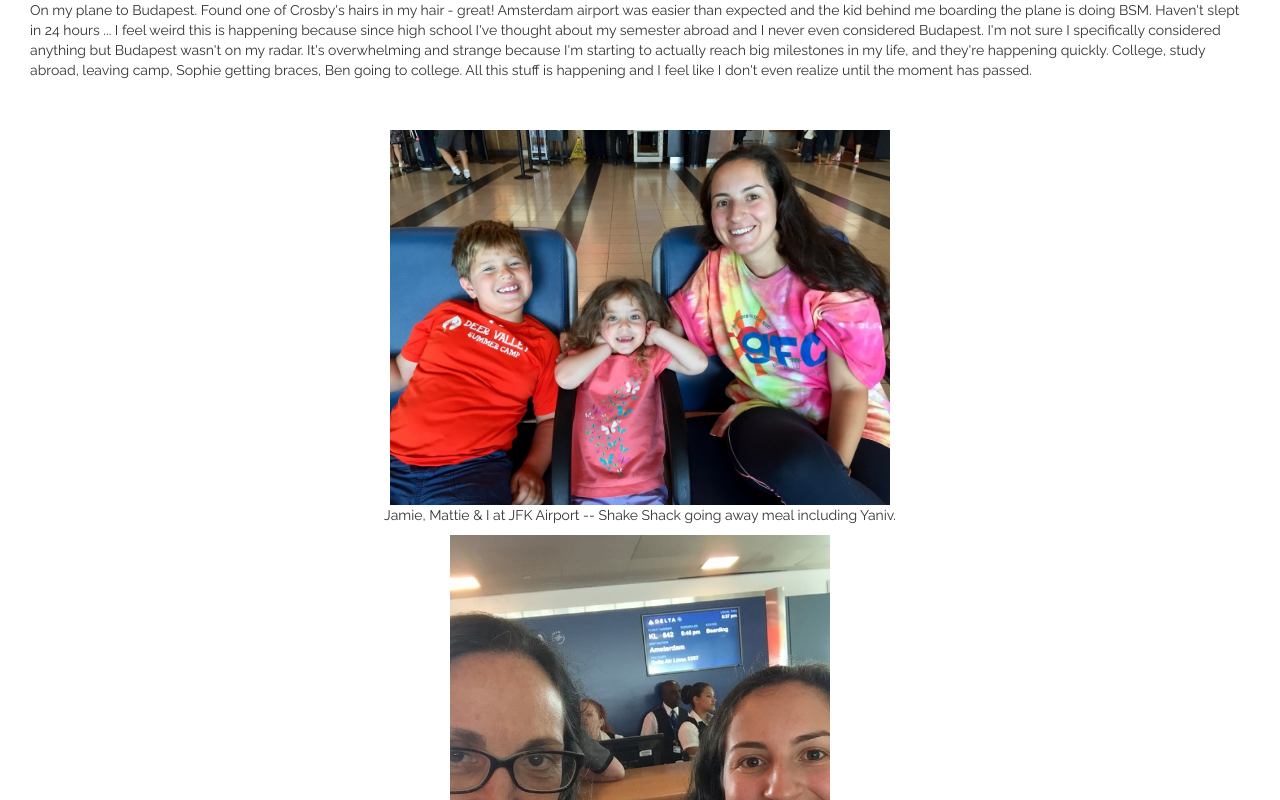
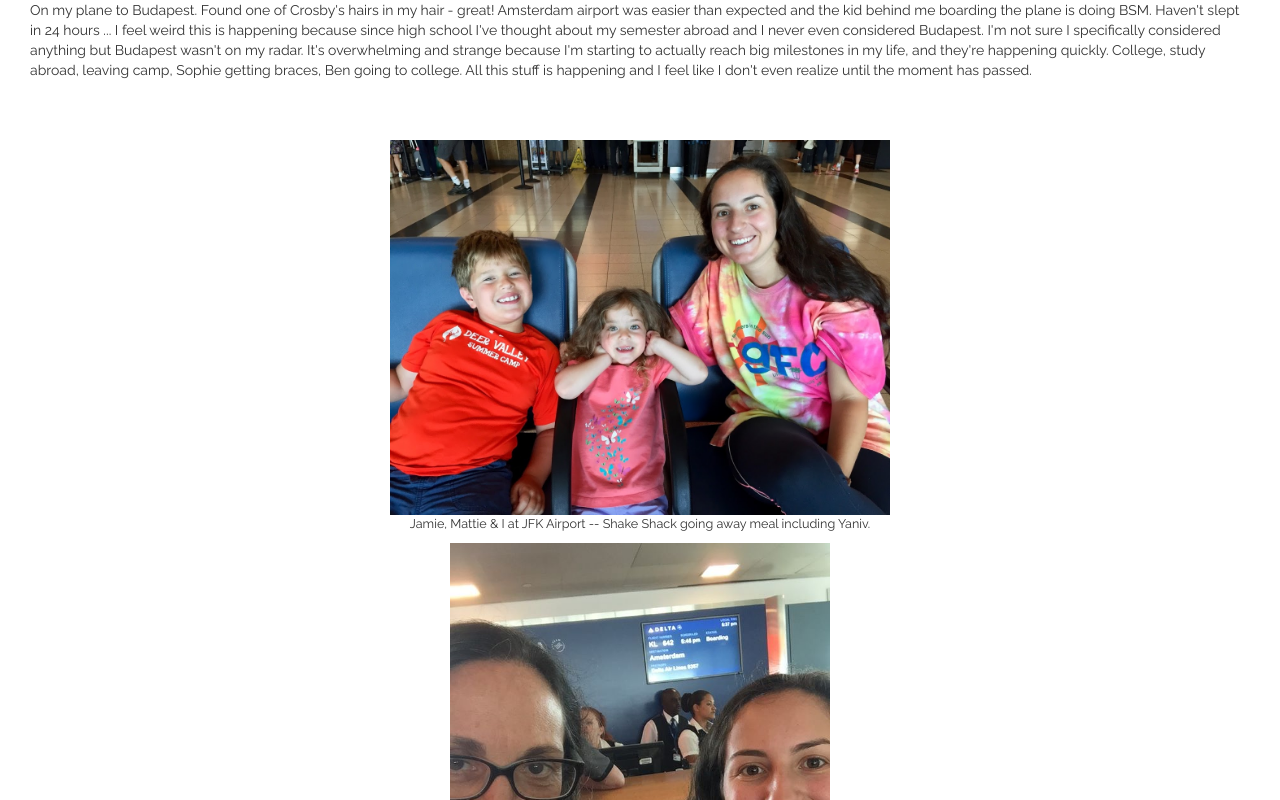
Before and after one commit to ssheppe/ssheppe.github.io, a plain HTML site: page post2.html in a window 1280 px wide. Shown: the part 460-1260 px from the top of the page. Drawn offline with nearby package versions, Linux system fonts and the light colour scheme.

Commit message:
stylesheet update

```diff
--- a/public/stylesheets/style_sheet.css
+++ b/public/stylesheets/style_sheet.css
@@ -3,6 +3,11 @@ html {
 	font-family: 'Raleway', sans-serif;
 	font-size: medium;
 }
+
+figcaption {
+    font-size: .9em;
+}
+
 
 a.about_link{
     color: #F46036;
@@ -116,3 +121,7 @@ li.nav {
     position: relative;
     margin: 0 auto;
 }
+
+.blog_image{
+    padding-top: 10px;
+}
```
